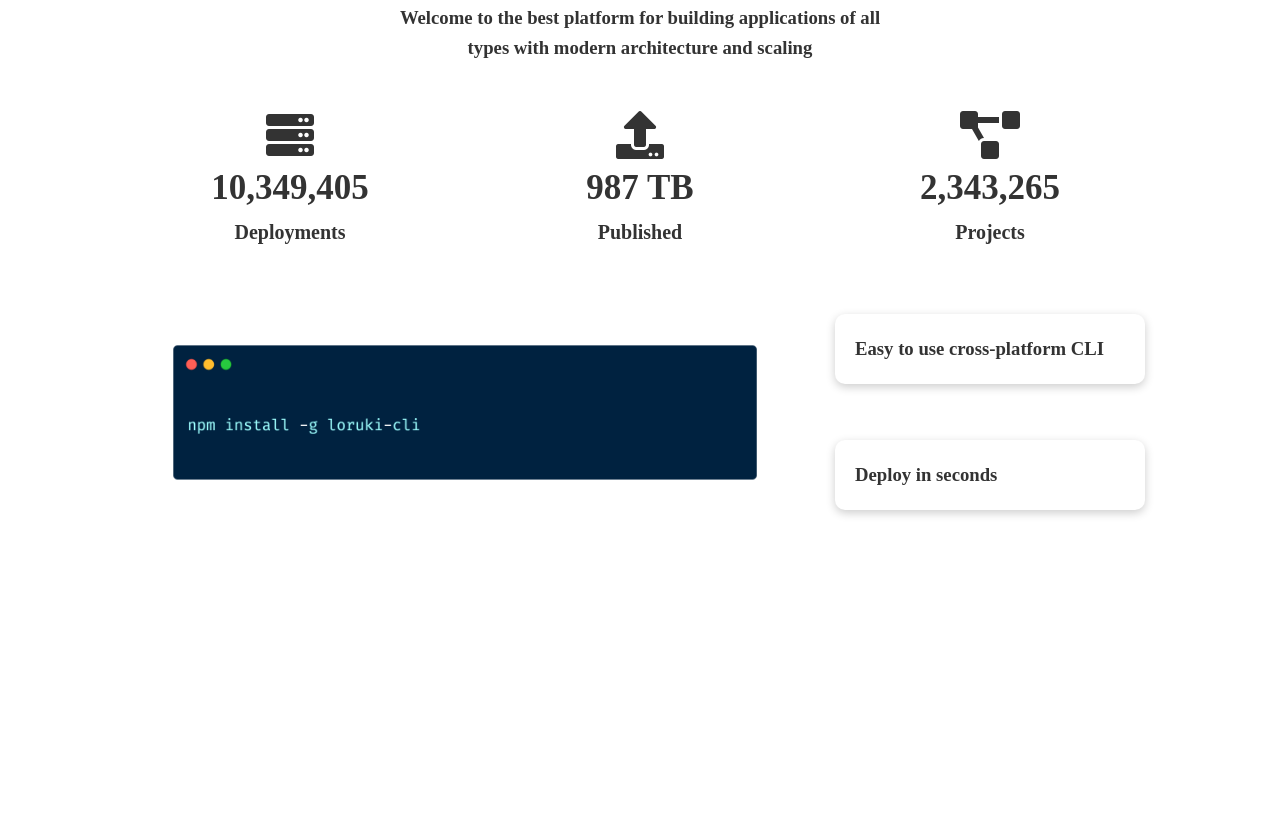
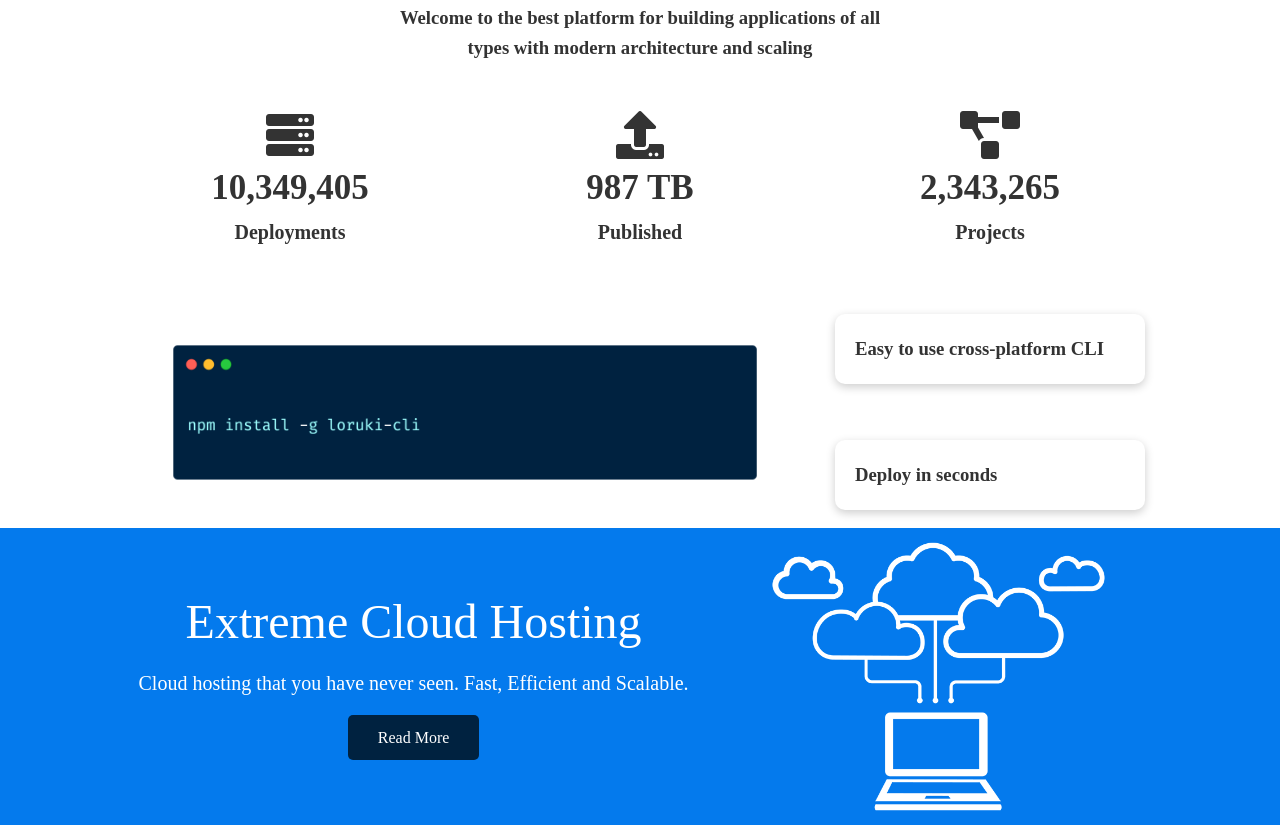
Before and after one commit to ashwinisr971/css_project_01, a plain HTML site: page index.html in a window 1280 px wide. Shown: the part 567-1392 px from the top of the page. Before the commit the page ends 1095 px from the top, so only its background shows below. Drawn offline with Linux system fonts and the light colour scheme.

```diff
--- a/css/styles.css
+++ b/css/styles.css
@@ -152,3 +152,8 @@
     grid-column: 1/ span 2;
     grid-row: 1/span 2;
 }
+
+/*cloud*/
+.cloud .grid{
+    grid-template-columns: 4fr 3fr;
+}
--- a/css/utilities.css
+++ b/css/utilities.css
@@ -1,3 +1,10 @@
+:root{
+    --primary-color:#047aed;
+    --secondary-color:#1c3fa8;
+    --dark-color:#002240;
+    --light-color:#f4f4f4;
+}
+
 .container{
     max-width: 1110px;
     margin: 0 auto;
@@ -31,6 +38,50 @@
 
 .btn:hover {
     transform: scale(0.9);
+}
+
+.bg-primary,
+.btn-primary{
+    background-color: var(--primary-color);
+    color: #fff;
+}
+
+.bg-secondary,
+.btn-secondary{
+    background-color: var(--secondary-color);
+    color: #fff;
+}
+
+.bg-dark,
+.btn-dark{
+    background-color: var(--dark-color);
+    color: #fff;
+}
+
+.bg-light,
+.btn-light{
+    background-color: var(--light-color);
+    color: #333;
+}
+
+.lead{
+    font-size: 20px;
+}
+
+.sm{
+    font-size: 1rem;
+}
+
+.md{
+    font-size: 2rem;
+}
+
+.lg{
+    font-size: 3rem;
+}
+
+.xl{
+    font-size: 4rem;
 }
 
 .text-center{
--- a/index.html
+++ b/index.html
@@ -90,6 +90,18 @@
                     </div>
                 </div>
             </section>
+
+            <!--cloud-->
+            <section class="cloud bg-primary">
+                <div class="container grid">
+                    <div class="text-center">
+                        <h2 class="lg">Extreme Cloud Hosting</h2>
+                        <p class="lead my-1">Cloud hosting that you have never seen. Fast, Efficient and Scalable.</p>
+                        <a href="features.html" class="btn btn-dark">Read More</a>
+                    </div>
+                    <img src="images/cloud.png" alt="">
+                </div>
+            </section>
         </main>
     </body>
 </html>
```
